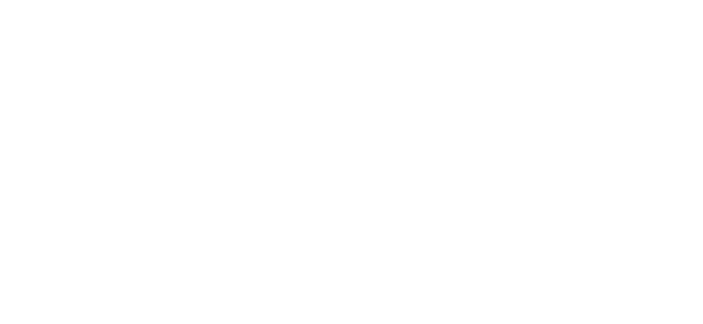
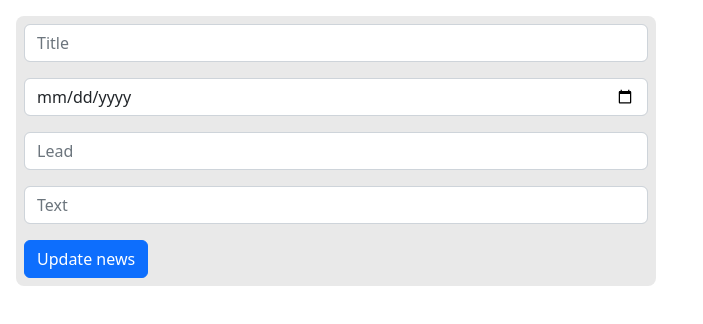
Before and after one commit to daviderl99/news-app-react, a React (Create React App) app: page /edit/1 in a window 1280 px wide. Before the commit this address had no page. Shown: the top 324 px of the page, without its empty margins (0-703 px from the left). Built offline with nearby package versions, Linux system fonts and the light colour scheme; no server answers.

Commit message:
Seperate page for editing

```diff
--- a/src/App.jsx
+++ b/src/App.js
@@ -1,6 +1,6 @@
 import {Route, BrowserRouter, Routes} from 'react-router-dom';
-import ViewNews from './pages/ViewNews.jsx';
-import EditNews from './pages/EditNews.jsx';
+import ViewNews from './pages/ViewNews.js';
+import EditNews from './pages/EditNews.js';
 import './App.css';
 
 function App() {
@@ -10,7 +10,7 @@
         <div className="content">
           <Routes>
             <Route path="/" exact element={<ViewNews />} />
-            <Route path="/edit" exact element={<EditNews />} />
+            <Route path="/edit/:id" exact element={<EditNews />} />
           </Routes>
         </div>
       </div>
--- a/src/components/Form.js
+++ b/src/components/Form.js
@@ -3,7 +3,6 @@
 import './Form.css';
 
 export default class Form extends Component {
-
   state = {
     title: '',
     date: '',
--- a/src/css/ViewNews.css
+++ b/src/css/ViewNews.css
@@ -1,9 +1,12 @@
 
 .card {
   width: 40rem;
+  color: inherit;
+  text-decoration: none;
 }
 
 .card:hover {
   cursor: pointer;
+  color: inherit;
   background-color: #eee;
 }
--- /dev/null
+++ b/src/pages/EditNews.js
@@ -0,0 +1,80 @@
+import { React, useEffect, useState } from 'react';
+import axios from 'axios';
+import { useParams } from 'react-router-dom';
+
+const EditNews = () => {
+  const [newsData, setNewsData] = useState({
+    title: '',
+    date: '',
+    lead: '',
+    text: '',
+  });
+  const { id } = useParams();
+
+  useEffect(() => {
+		let data;
+
+		axios.get(`http://localhost:8000/edit/?id=${id}`)
+		.then(res => {
+			data = res.data;
+			setNewsData(data);
+      console.log(data.title)
+		})
+		.catch(err => {})
+	}, []);
+
+  const handleInput = (e) => {
+    setNewsData({
+      ...newsData, [e.target.name]: e.target.value,
+    });
+  };
+
+  const handleSubmit = (e) => {
+    e.preventDefault();
+
+    // axios.post("http://localhost:8000/edit/", {
+    //     title: newsData.title,
+    //     date: newsData.date,
+    //     lead: newsData.lead,
+    //     text: newsData.text,
+    //   })
+    //   .catch((err) => {});
+  }
+
+  return (
+    <form onSubmit={handleSubmit} className='form m-3'>
+      <div className="form-group">
+        <input
+          value={newsData.title}
+          onChange={handleInput}
+          type="text" name="title"
+          className="form-control"
+          placeholder="Title" required />
+
+        <input
+          value={newsData.date}
+          onChange={handleInput}
+          type="date" name="date"
+          className="form-control"
+          placeholder="Date" required />
+
+        <input
+          value={newsData.lead}
+          onChange={handleInput}
+          type="text" name="lead"
+          className="form-control"
+          placeholder="Lead" />
+
+        <input
+          value={newsData.text}
+          onChange={handleInput}
+          type="text" name="text"
+          className="form-control"
+          placeholder="Text" required />
+      </div>
+      <button type="submit" className="btn btn-primary">Update news</button>
+    </form>
+  );
+}
+
+export default EditNews;
--- a/src/pages/EditNews.jsx
+++ /dev/null
@@ -1,28 +0,0 @@
-import { React, useEffect } from 'react';
-import axios from 'axios';
-import { useParams } from 'react-router-dom';
-
-const EditNews = () => {
-  const { id } = useParams();
-
-  useEffect(() => {
-    let data;
-
-		axios.get(`http://localhost:8000/edit/?id=${id}`)
-		.then(res => {
-			data = res.data;
-			this.setState({
-				newsData: data
-			});
-		})
-		.catch(err => {})
-  }, []);
-
-  return (
-    <div>
-      <h1>News here</h1>
-    </div>
-  );
-}
-
-export default EditNews;
--- a/src/pages/ViewNews.jsx
+++ b/src/pages/ViewNews.js
@@ -1,4 +1,4 @@
-import { React, useEffect, useState, useRef } from 'react';
+import { React, useEffect, useState } from 'react';
 import { Link } from 'react-router-dom';
 import axios from 'axios';
 import Form from '../components/Form';
@@ -6,7 +6,7 @@
 
 const ViewNews = () => {
   const [newsData, setNewsData] = useState([]);
-  const showForm = useRef(false);;
+  const [showForm, setShowForm] = useState(false);
 
 	useEffect(() => {
 		let data;
@@ -25,8 +25,7 @@
   }
 
   const toggleForm = () => {
-    showForm.current = !showForm.current;
-    console.log(showForm);
+    setShowForm(current => !current);
   }
 
   return(
```
